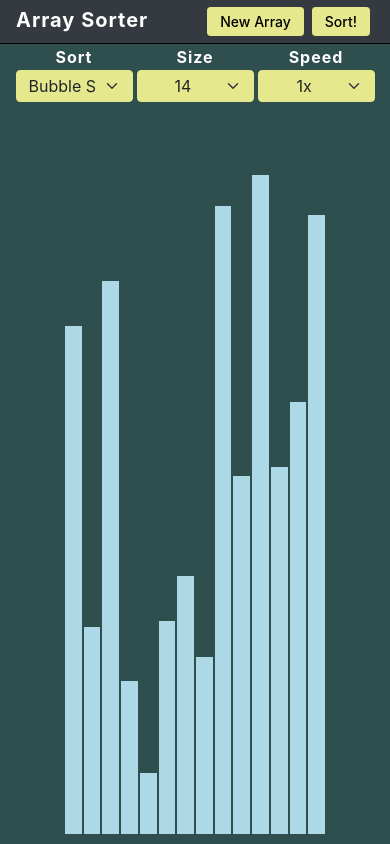
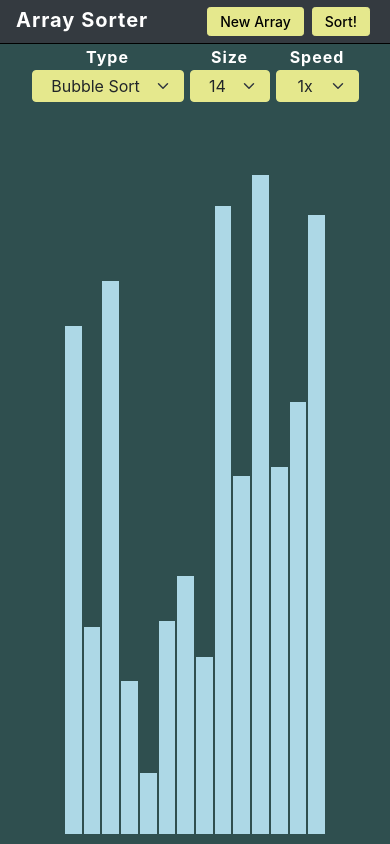
Before and after one commit to g-micah/ArraySorter, a React (Create React App) app: page / in a window 390 px wide. Built offline with nearby package versions, Linux system fonts and the light colour scheme.

Commit message:
Adjust selectors CSS to be mobile-friendly

```diff
--- a/src/SortingVisualizer/SortingVisualizer.css
+++ b/src/SortingVisualizer/SortingVisualizer.css
@@ -23,15 +23,16 @@
 .table {
     margin-bottom:0 !important;
 }
+.d-inline-block {
+    margin: 0px 3px;
+}
 .d-inline-block label {
     color: white;
     margin: 1px 0px;
 }
 .d-inline-block select {
-    margin: 0px 2px;
     padding-top: 3px !important;
     padding-bottom: 3px !important;
-    width: 117px !important;
     text-align: center;
 
     background-color: #E5E88D !important;
@@ -76,5 +77,17 @@ select, label {
 .navbar-brand {
     padding-top: 0px !important;
     padding-bottom: 3px !important;
+    margin: 0 !important;
 
 }
+.navbar-nav {
+    margin-left: auto;
+}
+
+.type-select {
+    width: 151px;
+}
+
+.other-select {
+    width: 100px;
+}
--- a/src/SortingVisualizer/SortingVisualizer.jsx
+++ b/src/SortingVisualizer/SortingVisualizer.jsx
@@ -32,17 +32,29 @@ export default class SortingVisualizer extends React.Component {
             speedMultiplier: 1,
             sortType: 'bubble'
         }
+        this.handleTypeChange = this.handleTypeChange.bind(this);
         this.handleSizeChange = this.handleSizeChange.bind(this);
         this.handleSpeedChange = this.handleSpeedChange.bind(this);
-        this.handleSortChange = this.handleSortChange.bind(this);
     }
     timeouts;
     sorting;
     width;
 
+    handleTypeChange(event) {
+        const value = event.target.value;
+        this.setState(function(state) {
+            return {
+                sortType: value
+            }
+        })
+        if (this.sorting)
+        {
+            this.resetArray(this.state.arrSize);
+        }
+    }
+
     handleSizeChange(event) {
         const value = event.target.value;
-
         this.setState(function(state) {
             return {
                 arrSize: value
@@ -60,19 +72,8 @@ export default class SortingVisualizer extends React.Component {
         })
     }
 
-    handleSortChange(event) {
-        const value = event.target.value;
-
-        this.setState(function(state) {
-            return {
-                sortType: value
-            }
-        })
-    }
-
     componentDidMount() {
         this.resetArray(this.state.arrSize);
-
     }
 
     resetArray(size) {
@@ -159,7 +160,8 @@ export default class SortingVisualizer extends React.Component {
 
     bubbleSort(){
         const animations = sortingAlgorithms.getBubbleSortAnimations(this.state.array);
-        const speed = Math.pow(0.01/(this.state.arrSize), 2) * 500000000;
+        const speed = (Math.pow(1/(this.state.arrSize), 2) * 50000)/this.state.speedMultiplier;
+
         console.log('speed: '+speed+'\narrsize: '+this.state.arrSize);
         for (let i = 0; i < animations.length; i++) {
             const arrayBars = document.getElementsByClassName('array-bar');
@@ -270,13 +272,13 @@ export default class SortingVisualizer extends React.Component {
             <section className="sorting-visualizer overflow-hidden" id="sorting-visualizer">
                 <nav className="navbar navbar-expand navbar-dark bg-dark">
                 <div className="container-sm">
-                <a className="navbar-brand" href="#"><b>Array Sorter</b></a>
-                    <ul className="navbar-nav ml-auto">
+                <div className="navbar-brand"><b>Array Sorter</b></div>
+                    <ul className="navbar-nav">
                     <li className="nav-item">
                     <button type="button" className="btn btn-sm btn-light text-nowrap" onClick={() => this.resetArray(this.state.arrSize)}>New Array</button>
                     </li>
                     <li className="nav-item">
-                    <button type="button" className="btn btn-sm btn-light sort-button" onClick={() => this.sort("bubble")}>Sort!</button>
+                    <button type="button" className="btn btn-sm btn-light sort-button" onClick={() => this.sort(this.state.sortType)}>Sort!</button>
                     </li>
                     </ul>
                 </div>
@@ -287,8 +289,8 @@ export default class SortingVisualizer extends React.Component {
                 <table className="table text-align-center"><tbody>
                 <tr className="text-nowrap"><th scope="row">
                     <div className="d-inline-block">
-                        <label htmlFor="type">Sort</label>
-                        <select className="form-select" id="type" value={this.state.sortType} onChange={this.handleSortChange}>
+                        <label htmlFor="type">Type</label>
+                        <select className="form-select type-select" id="type" value={this.state.sortType} onChange={this.handleTypeChange}>
                             <option value="bubble">Bubble Sort</option>
                             <option value="merge">Merge Sort</option>
                             <option value="quick">Quick Sort</option>
@@ -298,7 +300,7 @@ export default class SortingVisualizer extends React.Component {
                     </div>
                     <div className="d-inline-block">
                         <label htmlFor="size">Size</label>
-                        <select className="form-select" id="size" value={this.state.arrSize} onChange={this.handleSizeChange}>
+                        <select className="form-select other-select" id="size" value={this.state.arrSize} onChange={this.handleSizeChange}>
                             <option value="8">8</option>
                             <option value="14">14</option>
                             <option value="32">32</option>
@@ -308,12 +310,15 @@ export default class SortingVisualizer extends React.Component {
                     </div>
                     <div className="d-inline-block">
                         <label htmlFor="speed">Speed</label>
-                        <select className="form-select" id="speed" value={this.state.speedMultiplier} onChange={this.handleSpeedChange}>
-                            <option value="0.25">0.25x</option>
+                        <select className="form-select other-select sort-button" id="speed" value={this.state.speedMultiplier} onChange={this.handleSpeedChange}>
+                        <option value="0.1">0.1x</option>
+                            <option value="0.3">0.3x</option>
                             <option value="0.5">0.5x</option>
                             <option value="1">1x</option>
                             <option value="2">2x</option>
                             <option value="4">4x</option>
+                            <option value="8">8x</option>
+                            <option value="16">16x</option>
                         </select>
                     </div>
                 </th></tr>
```
